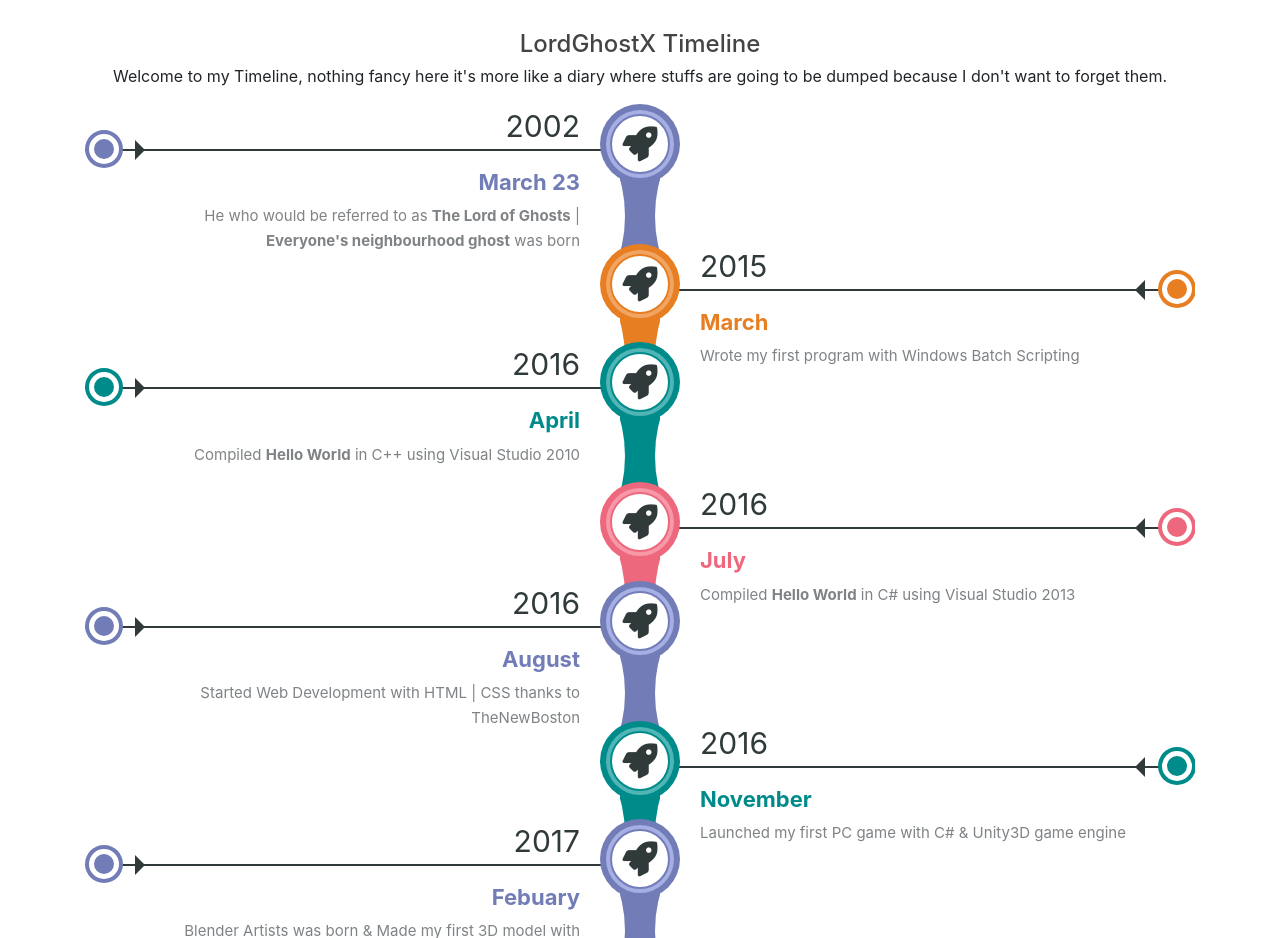
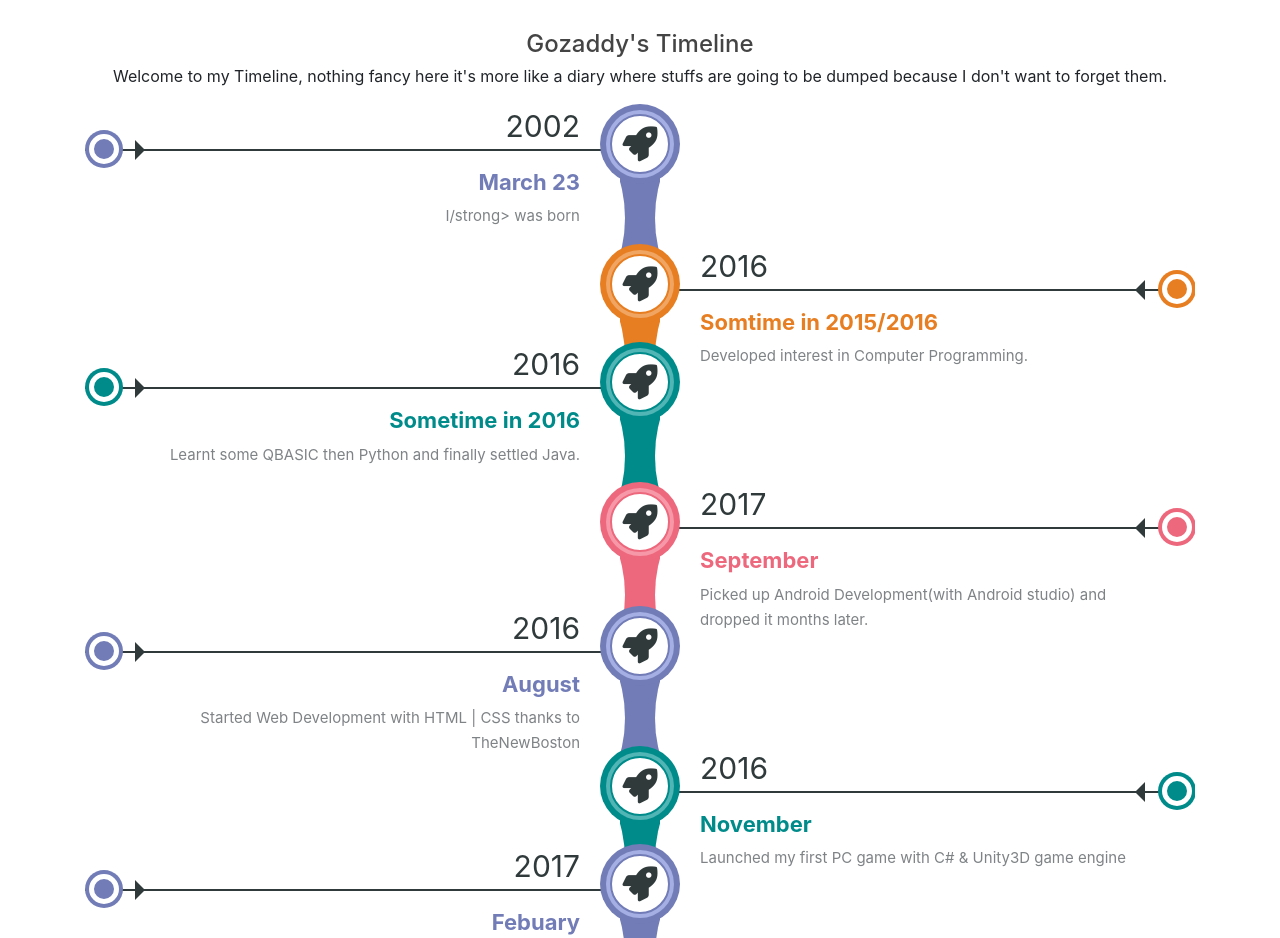
Before and after one commit to GoZaddy/lordghostx.github.io, a plain HTML site: page index.html in a window 1280 px wide. Shown: the top 938 px of the page. Drawn offline with nearby package versions, Linux system fonts and the light colour scheme.

Commit message:
Update index.html

```diff
--- a/index.html
+++ b/index.html
@@ -2,7 +2,7 @@
 <html>
 
 <head>
-  <title>LordGhostX Timeline</title>
+  <title>Faruq's Timeline</title>
   <meta charset="utf-8">
   <meta name="viewport" content="width=device-width, initial-scale=1">
   <link href="https://maxcdn.bootstrapcdn.com/bootstrap/4.1.1/css/bootstrap.min.css" rel="stylesheet">
@@ -13,7 +13,7 @@
 <body>
   <div class="container">
     <div class="text-center">
-      <h4>LordGhostX Timeline</h4>
+      <h4>Gozaddy's Timeline</h4>
       <p>Welcome to my Timeline, nothing fancy here it's more like a diary where stuffs are going to be dumped because I don't want to forget them.</p>
     </div>
     <div class="row">
@@ -25,17 +25,7 @@
             <div class="timeline-content">
               <h5 class="title">March 23</h5>
               <p class="description">
-                He who would be referred to as <strong>The Lord of Ghosts</strong> | <strong>Everyone's neighbourhood ghost</strong> was born
-              </p>
-            </div>
-          </div>
-          <div class="timeline">
-            <div class="timeline-icon"><i class="fa fa-rocket"></i></div>
-            <span class="year">2015</span>
-            <div class="timeline-content">
-              <h5 class="title">March</h5>
-              <p class="description">
-                Wrote my first program with Windows Batch Scripting
+                </strong>I/strong> was born
               </p>
             </div>
           </div>
@@ -43,9 +33,9 @@
             <div class="timeline-icon"><i class="fa fa-rocket"></i></div>
             <span class="year">2016</span>
             <div class="timeline-content">
-              <h5 class="title">April</h5>
+              <h5 class="title">Somtime in 2015/2016</h5>
               <p class="description">
-                Compiled <strong>Hello World</strong> in C++ using Visual Studio 2010
+                Developed interest in Computer Programming.
               </p>
             </div>
           </div>
@@ -53,9 +43,19 @@
             <div class="timeline-icon"><i class="fa fa-rocket"></i></div>
             <span class="year">2016</span>
             <div class="timeline-content">
-              <h5 class="title">July</h5>
+              <h5 class="title">Sometime in 2016</h5>
               <p class="description">
-                Compiled <strong>Hello World</strong> in C# using Visual Studio 2013
+                Learnt some QBASIC then Python and finally settled Java.
+              </p>
+            </div>
+          </div>
+          <div class="timeline">
+            <div class="timeline-icon"><i class="fa fa-rocket"></i></div>
+            <span class="year">2017</span>
+            <div class="timeline-content">
+              <h5 class="title">September</h5>
+              <p class="description">
+                Picked up Android Development(with Android studio) and dropped it months later.
               </p>
             </div>
           </div>
```
